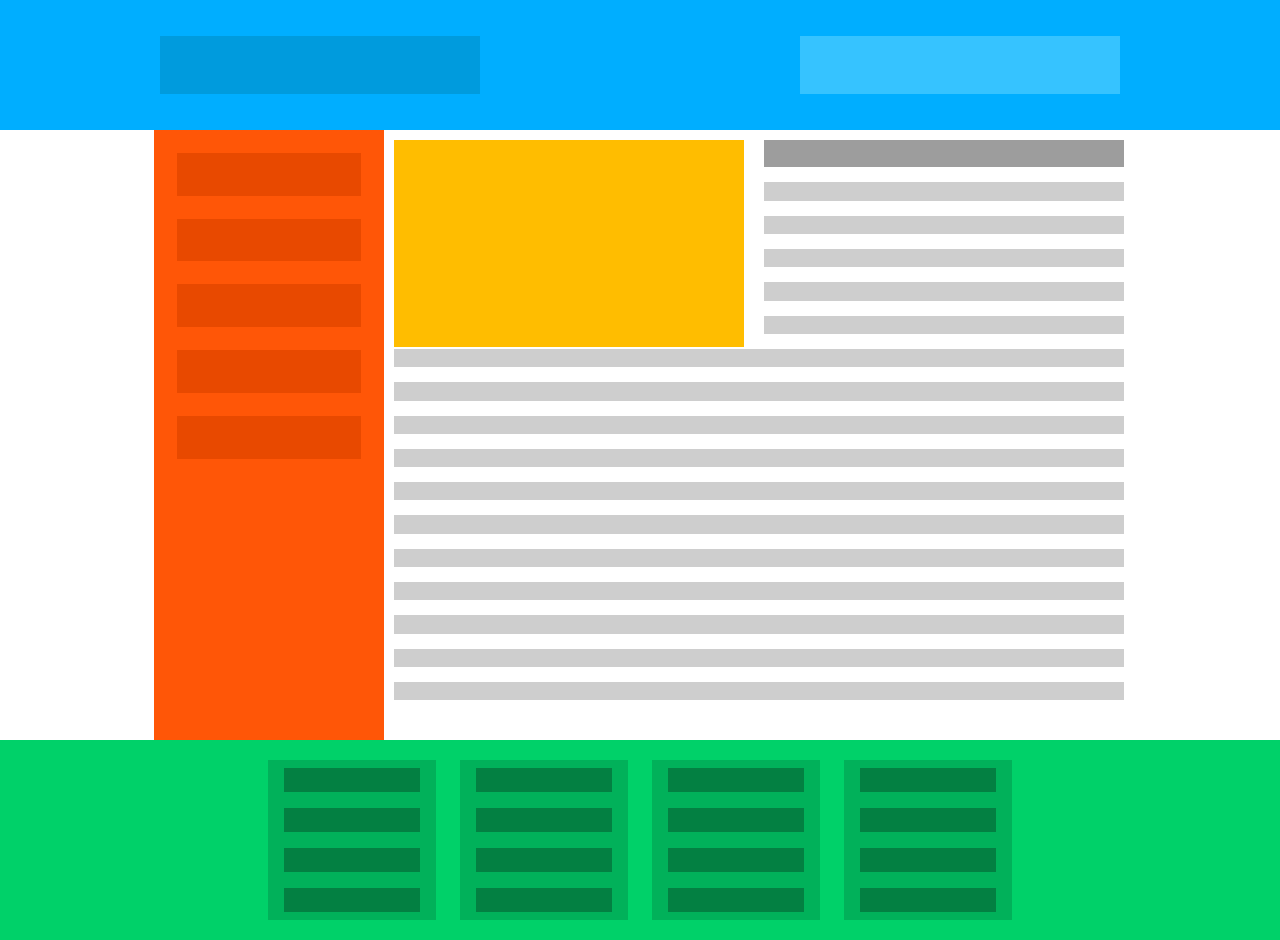
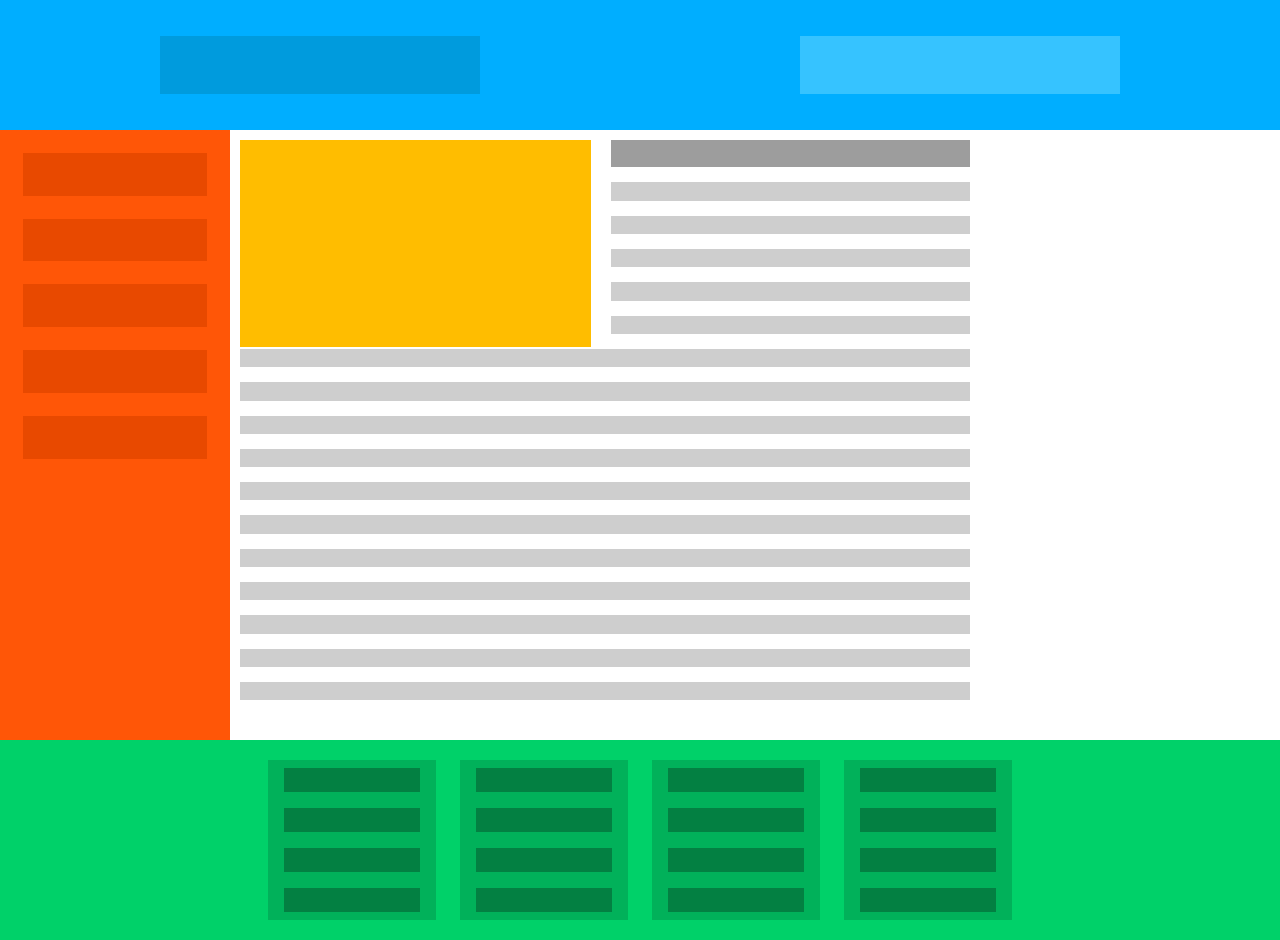
Before and after one commit to Ivanka1/RWD-HW, a plain HTML site: page index.html in a window 1280 px wide. Drawn offline with Linux system fonts and the light colour scheme.

Commit message:
Update style.css

```diff
--- a/style.css
+++ b/style.css
@@ -28,9 +28,6 @@ header{
     width: 100%;
 }
 
-.aside {
-    flex-basis: 12%;
-}
 .navigation{
     background: #FF5607;
     flex-basis: 18%;
```
